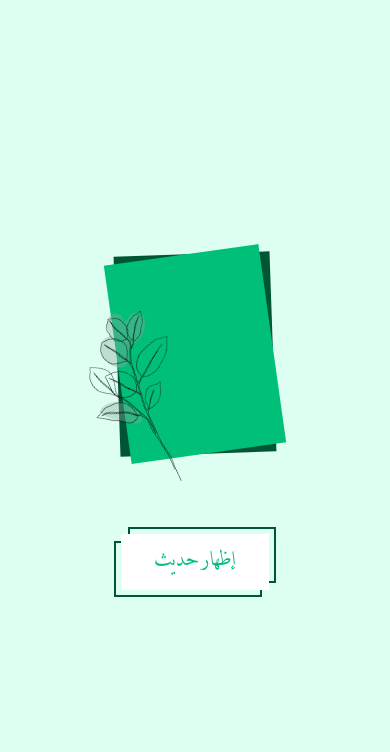
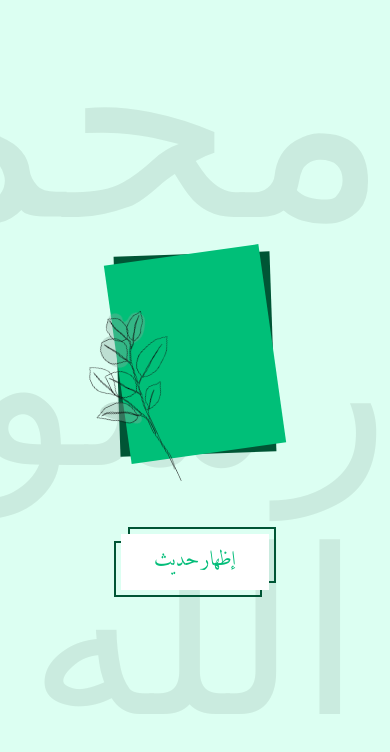
Before and after one commit to 0abdulrahman/route-assignment-8-random-quote, a plain HTML site: page index.html in a window 390 px wide. Drawn offline with Linux system fonts and the light colour scheme; a web font is replaced by a local one.

Commit message:
fixing bg p overflow

```diff
--- a/style.css
+++ b/style.css
@@ -189,6 +189,6 @@ body > p {
   }
 
   body > p {
-    display: none;
+    overflow: hidden;
   }
 }
```
